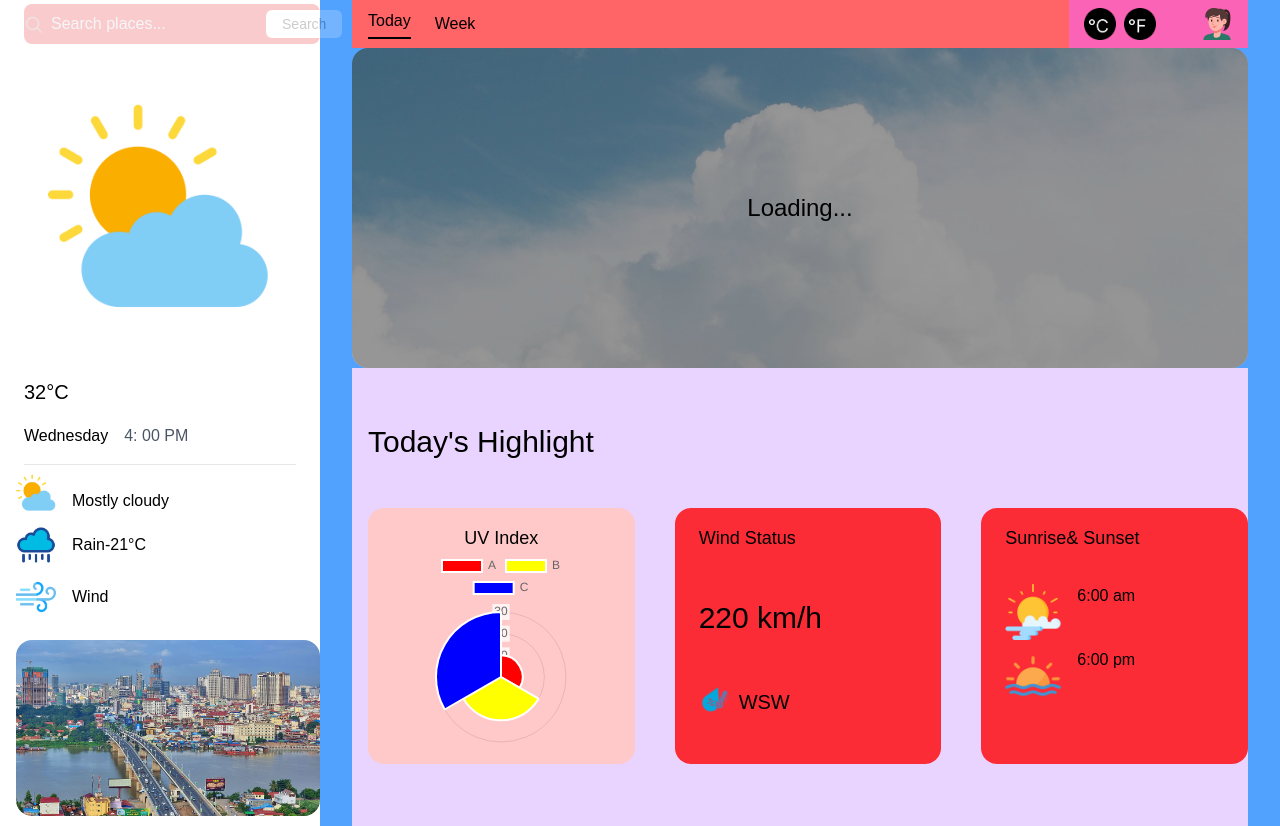
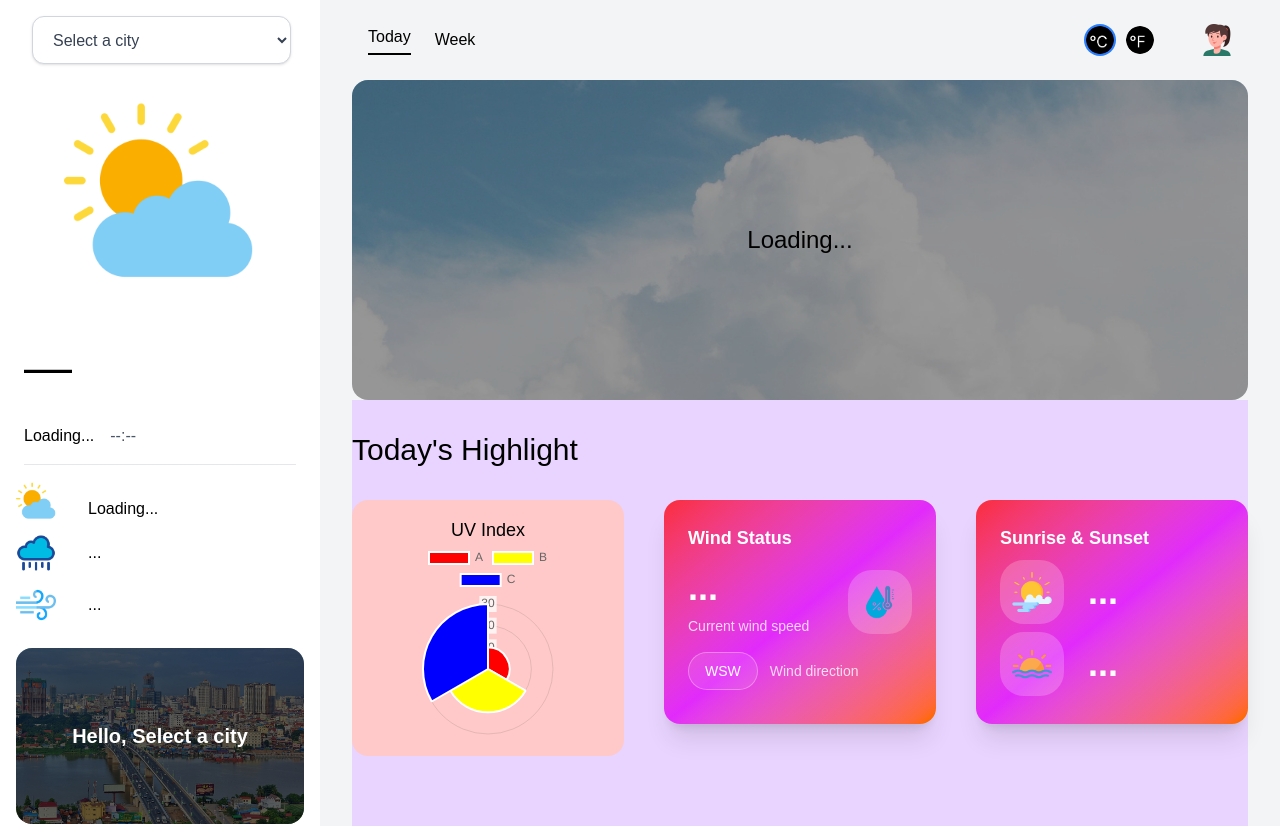
Before and after one commit to meankunthea/weather_app_reactjs, a React (Vite) app: page / in a window 1280 px wide. Shown: the top 826 px of the page. Built offline with nearby package versions, Linux system fonts and the light colour scheme.

Commit message:
Enhance version 1

```diff
--- a/src/assets/components/Weather.jsx
+++ b/src/assets/components/Weather.jsx
@@ -14,27 +14,75 @@ import humidity from '../images/humidity.png'
 import sunrise from '../images/sunrise.png';
 import sunset from '../images/sunset.png';
 
+const cities = [
+    "Phnom Penh",
+    "Banteay Meanchey",
+    "Battambang",
+    "Kampong Cham",
+    "Kampong Chhnang",
+    "Kampong Speu",
+    "Kampong Thom",
+    "Kampot",
+    "Kandal",
+    "Kep",
+    "Koh Kong",
+    "Kratie",
+    "Mondulkiri",
+    "Oddar Meanchey",
+    "Pailin",
+    "Preah Sihanouk",
+    "Preah Vihear",
+    "Prey Veng",
+    "Pursat",
+    "Ratanakiri",
+    "Siem Reap",
+    "Stung Treng",
+    "Svay Rieng",
+    "Takeo",
+    "Tbong Khmum",
+];
+
 export default function Weather() {
     // const [week, setWeek] = useState([]);
     const [city, setCity] = useState("");
     const [week, setWeek] = useState([]);
+    const [unit, setUnit] = useState('C');
+    const [currentWeather, setCurrentWeather] = useState(null);
+
+    useEffect(() => {
+        if (city) {
+            handleSearch();
+        }
+    }, [city]);
+
+    function formatTemp(tempC) {
+        if (unit === 'C') return `${Math.round(tempC)}°C`;
+        return `${Math.round(tempC * 9 / 5 + 32)}°F`;
+    }
+
+    function getWeatherInfo(code) {
+        if (code === 0) return { icon: clearsky, description: 'Clear sky' };
+        if (code <= 3) return { icon: clearsky, description: 'Partly cloudy' };
+        if (code <= 48) return { icon: clearsky, description: 'Foggy' };
+        if (code <= 67) return { icon: rain, description: 'Rainy' };
+        if (code <= 77) return { icon: rain, description: 'Snowy' };
+        if (code <= 82) return { icon: rain, description: 'Showers' };
+        return { icon: clearsky, description: 'Windy' };
+    }
 
     // search function
     async function handleSearch() {
         if (!city) return;
-        // 1. Get coordinates from city name
         const geoRes = await fetch(
             `https://geocoding-api.open-meteo.com/v1/search?name=${city}`
         );
         const geoData = await geoRes.json();
         if (!geoData.results) return;
         const { latitude, longitude } = geoData.results[0];
-        // 2. Get weather
         const weatherRes = await fetch(
-            `https://api.open-meteo.com/v1/forecast?latitude=${latitude}&longitude=${longitude}&daily=temperature_2m_max&timezone=auto`
+            `https://api.open-meteo.com/v1/forecast?latitude=${latitude}&longitude=${longitude}&daily=temperature_2m_max&current_weather=true&timezone=auto`
         );
         const data = await weatherRes.json();
-        // 3. Convert to array
         const forecast = data.daily.time.map((day, i) => ({
             day: new Date(day).toLocaleDateString("en-US", {
                 weekday: "long",
@@ -42,7 +90,17 @@ export default function Weather() {
             temp: data.daily.temperature_2m_max[i],
         }));
         setWeek(forecast);
-        console.log("weatherData", forecast);
+
+        if (data.current_weather) {
+            const weatherInfo = getWeatherInfo(data.current_weather.weathercode);
+            setCurrentWeather({
+                temp: data.current_weather.temperature,
+                time: data.current_weather.time,
+                windspeed: data.current_weather.windspeed,
+                description: weatherInfo.description,
+                icon: weatherInfo.icon,
+            });
+        }
     }
 
     // get weather from api
@@ -63,87 +121,131 @@ export default function Weather() {
         <div className=" w-full h-auto rounded-3xl flex">
             {/* Left div */}
 
-            <div className=" w-[25%] h-full  items-center  ">
-                <div className="w-full h-12 flex items-center rounded-lg gap-2 pl-6 ">
+            <div className=" w-[25%] h-full  items-center py-4">
+                <div className="w-full h-12 flex items-center rounded-lg gap-2 px-4 ">
                     {/* search weather here */}
-                    <div className=" bg-red-600 opacity-20 w-full h-10 flex items-center  rounded-lg gap-2 ">
-                        <img className="w-5 h-5 opacity-80" src={search} alt="search" />
-                        <input
-                            type="text"
-                            placeholder="Search places..."
-                            className="flex-1 bg-transparent outline-none text-black placeholder-gray-300"
-                            value={city}
-                            onChange={(e) => setCity(e.target.value)}
-                            onKeyDown={(e) => e.key === "Enter" && handleSearch()}
-                        />
-                        <button onClick={handleSearch} className="bg-white text-black px-4 py-1  rounded-md text-sm font-medium hover:bg-gray-400 active:scale-95 transition">
-                            Search
-                        </button>
-                    </div>
+                    <select className="
+                            w-[90%]
+                            h-12
+                            bg-white
+                            border border-gray-300
+                            rounded-xl
+                            ml-4
+                            px-4
+                            text-gray-700
+                            shadow-sm
+                            focus:outline-none
+                            focus:ring-2
+                            focus:ring-blue-500
+                            focus:border-blue-500
+                            transition-all
+                            cursor-pointer
+                        "
+                        value={city}
+                        onChange={(e) => {
+                            const selectedCity = e.target.value;
+                            setCity(selectedCity);
+                        }}
+                    >
+                        <option value="">Select a city</option>
+                        {cities.map((item) => (
+                            <option key={item} value={item}>
+                                {item}
+                            </option>
+                        ))}
+                    </select>
                 </div>
 
+
+
                 {/* Weather image */}
-                <div className=" w-full h-full p-12">
-                    <img className="" src={clearsky} alt="clearsky" />
+                <div className="flex justify-center items-center">
+                    <div className="w-64 p-8">
+                        <img
+                            className="w-full h-auto"
+                            src={clearsky}
+                            alt="clearsky"
+                        />
+                    </div>
                 </div>
 
                 {/* Text for weather */}
                 <div className=" w-full h-64 ">
 
                     {/* Temperature */}
-                    <div className="pl-6 flex items-center h-12  ">
-                        <h1 className="text-xl ">32°C</h1>
+                    <div className="pl-6 flex flex-col justify-center h-24 ">
+                        <p className="text-5xl font-normal">
+                            {currentWeather ? formatTemp(currentWeather.temp) : '—'}
+                        </p>
                     </div>
 
                     {/* Date */}
                     <div className="flex items-center pl-6 py-2 gap-4 ">
-                        <p>Wednesday</p>
-                        <p className="text-gray-600">4: 00 PM</p>
+                        <p>{currentWeather ? new Date(currentWeather.time).toLocaleDateString('en-US', { weekday: 'long' }) : 'Loading...'}</p>
+                        <p className="text-gray-600">{currentWeather ? new Date(currentWeather.time).toLocaleTimeString('en-US', { hour: 'numeric', minute: '2-digit' }) : '--:--'}</p>
                     </div>
 
                     <hr className="mx-6 mt-2 border-gray-200" />
 
                     {/* Bottom 3 sections */}
-                    <div className="flex flex-col justify-evenly flex-1 px-4 py-2 gap-3">
-                        <div className="flex items-end gap-4 ">
-                            <img className="w-10 h-10" src={clearsky} alt="clearsky" />
-                            <h2 className=" ">Mostly cloudy</h2>
+                    <div className="flex flex-col justify-evenly flex-1 px-4 py-4 gap-3">
+                        <div className="flex items-end gap-8 ">
+                            <img className="w-10 h-10" src={currentWeather?.icon ?? clearsky} alt={currentWeather?.description ?? 'weather'} />
+                            <h2 className=" ">{currentWeather?.description ?? 'Loading...'}</h2>
                         </div>
-                        <div className="flex items-center gap-4 ">
+                        <div className="flex items-center gap-8 ">
                             <img className="w-10 h-10" src={rain} alt="rain" />
-                            <h2 className=" ">Rain-21°C</h2>
+                            <h2 className=" ">{currentWeather ? `Feels like ${formatTemp(currentWeather.temp)}` : '...'}</h2>
                         </div>
-                        <div className="flex items-center gap-4 ">
+                        <div className="flex items-center gap-8 ">
                             <img className="w-10 h-10" src={wind_icon} alt="wind_icon" />
-                            <h2 className=" ">Wind</h2>
+                            <h2 className=" ">{currentWeather ? `${Math.round(currentWeather.windspeed)} km/h` : '...'}</h2>
                         </div>
                     </div>
                 </div>
 
                 {/* image at the end */}
-                <div className=" w-full h-44 overflow-hidden mt-4 pl-4">
-                    <img className="w-full h-full object-cover rounded-2xl" src={PhnomPenh} alt="PhnomPenh" />
+                <div className="w-full h-44 overflow-hidden mt-18 px-4 relative rounded-2xl">
+                    <img
+                        className="w-full h-full object-cover rounded-2xl"
+                        src={PhnomPenh}
+                        alt="PhnomPenh"
+                    />
+                    <div className="absolute inset-0 bg-black/60 rounded-2xl mx-4"></div>
+                    <p className="absolute inset-0 flex items-center justify-center text-white text-xl font-bold">
+                        Hello, {city || 'Select a city'}
+                    </p>
                 </div>
             </div>
 
             {/* Right div */}
 
-            <div className="bg-blue-400 w-[75%] h-full px-8">
-                <div className="bg-green-200 w-full h-12 flex  ">
-                    <div className="bg-red-400 h-full w-[80%] flex gap-6 items-center pl-4">
+            <div className="bg-gray-100 w-[75%] h-full px-8 py-4">
+                <div className="w-full h-12 flex  ">
+                    <div className="h-full w-[80%] flex gap-6 items-center pl-4">
                         <h2 className="border-b-2 border-black pb-1 ">Today</h2>
                         <h2 className="">Week</h2>
                     </div>
-                    <div className="bg-pink-400 h-full w-[20%] flex gap-4 items-center justify-around">
+                    <div className="h-full w-[20%] flex gap-4 items-center justify-around">
                         <div className="flex gap-2">
-                            <img className="w-8 h-8" src={celsious} alt="celsious" />
-                            <img className="w-8 h-8" src={fahrenheit} alt="fahrenheit" />
+                            <img
+                                className={`w-8 h-8 rounded-full p-0.5 object-contain cursor-pointer ${unit === 'C' ? 'bg-blue-500' : 'bg-transparent'}`}
+                                src={celsious}
+                                alt="celsious"
+                                onClick={() => setUnit('C')}
+                            />
+                            <img
+                                className={`w-8 h-8 rounded-full p-0.5 object-contain cursor-pointer ${unit === 'F' ? 'bg-blue-500' : 'bg-transparent'}`}
+                                src={fahrenheit}
+                                alt="fahrenheit"
+                                onClick={() => setUnit('F')}
+                            />
                         </div>
                         <img className="w-8 h-8" src={girl} alt="girl" />
 
                     </div>
                 </div>
-                <div className="relative w-full  h-80 flex items-center justify-center bg-cover bg-center rounded-2xl overflow-hidden "
+                <div className="relative w-full h-80 mt-4 flex items-center justify-center bg-cover bg-center rounded-2xl overflow-hidden "
                     style={{ backgroundImage: `url(${bg})` }}>
                     {/* dark overlay */}
 
@@ -156,7 +258,7 @@ export default function Weather() {
                                 className="bg-white/20 backdrop-blur-md w-28 h-52 rounded-3xl flex flex-col items-center justify-around text-white">
                                 <p>{item.day}</p>
                                 <img className="w-16 h-16" src={sunny} alt="sunny" />
-                                <p>{item.temp}°C</p>
+                                <p>{formatTemp(item.temp)}</p>
                             </div>
                         ))
                         ) : (
@@ -165,41 +267,61 @@ export default function Weather() {
                     </div>
                 </div>
 
-                <div className="bg-purple-200 w-full h-200 pl-4 pr-0">
-                    <p className="pt-14 text-3xl">Today's Highlight</p>
-                    <div className="grid grid-cols-3 gap-y-16 gap-10 pt-12">
+                <div className="bg-purple-200 w-full h-200 pr-0">
+                    <p className="py-8 text-3xl">Today's Highlight</p>
+                    <div className="grid grid-cols-3 gap-y-16 gap-10">
                         <div className="bg-red-200 h-64 rounded-2xl p-4 flex flex-col">
                             <h2 className="text-center text-lg">UV Index</h2>
                             <div className="flex-1 min-h-0 flex items-center justify-center">
                                 <PolarChart />
                             </div>
                         </div>
-                        <div className="bg-red-500 h-64 pl-6 pt-4  rounded-2xl">
-                            <h2 className=" text-lg">Wind Status</h2>
-                            <h1 className=" text-3xl pt-12">220 km/h</h1>
-                            <div className=" flex pt-12 gap-2 items-end">
-                                <img className="w-8 h-8 rotate-25" src={humidity} alt="humidity" />
-                                <h2 className="text-xl transform: rotate(45deg)">WSW</h2>
+                        <div className="bg-linear-to-br from-red-500 via-fuchsia-500 to-orange-500 h-56 rounded-2xl p-6 text-white shadow-xl">
+                            <h2 className="text-lg font-semibold">Wind Status</h2>
+                            <div className="mt-4 flex items-center justify-between">
+                                <div>
+                                    <p className="text-4xl font-bold">
+                                        {currentWeather ? `${Math.round(currentWeather.windspeed)} km/h` : '...'}
+                                    </p>
+                                    <p className="text-sm text-white/80 mt-2">Current wind speed</p>
+                                </div>
+                                <div className="rounded-3xl bg-white/20 p-3">
+                                    <img className="w-10 h-10" src={humidity} alt="humidity" />
+                                </div>
+                            </div>
+                            <div className="my-4 flex items-center gap-3">
+                                <span className="rounded-full border border-white/30 bg-white/10 px-4 py-2 text-sm font-medium">WSW</span>
+                                <p className="text-sm text-white/80">Wind direction</p>
                             </div>
                         </div>
-                        <div className="bg-red-500 h-64 pl-6 pt-4 rounded-2xl ">
-                            <h2 className="text-lg">Sunrise& Sunset</h2>
-                            <div className="pt-6 ">
-                                <div className="flex gap-4 pt-2">
-                                    <img className="w-14 h-14 " src={sunrise} alt="sunrise" />
-                                    <p className="">6:00 am</p>
 
+
+                        <div className="bg-linear-to-br from-red-500 via-fuchsia-500 to-orange-500 h-56 rounded-2xl p-6 text-white shadow-xl">
+                            <h2 className="text-lg font-semibold">Sunrise & Sunset</h2>
+                            <div className="my-2 flex items-center justify-items-start">
+                                <div className="rounded-3xl bg-white/20 p-3">
+                                    <img className="w-10 h-10" src={sunrise} alt="sunrise" />
                                 </div>
-                            <div className="flex gap-4 pt-2">
-                                <img className="w-14 h-14 " src={sunset} alt="sunset" />
-                                <p className="">6:00 pm</p>
-
+                                <div>
+                                    <p className="text-4xl font-bold pl-6">
+                                        {currentWeather ? `6:00 am` : '...'}
+                                    </p>
+                                </div>
                             </div>
+                            <div className="my-2 flex items-center justify-items-start">
+                                <div className="rounded-3xl bg-white/20 p-3">
+                                    <img className="w-10 h-10" src={sunset} alt="sunset" />
+                                </div>
+                                <div>
+                                    <p className="text-4xl font-bold pl-6">
+                                        {currentWeather ? `6:00 pm` : '...'}
+                                    </p>
+                                </div>
                             </div>
                         </div>
-                        <div className="bg-red-500 h-64 pl-6 pt-4 rounded-2xl"></div>
-                        <div className="bg-red-500 h-64 rounded-2xl"></div>
-                        <div className="bg-red-500 h-64 rounded-2xl"></div>
+
+                        {/* <div className="bg-red-500 h-64 pl-6 pt-4 rounded-2xl"></div>
+                        <div className="bg-red-500 h-64 rounded-2xl"></div> */}
                     </div>
                 </div>
 
```
